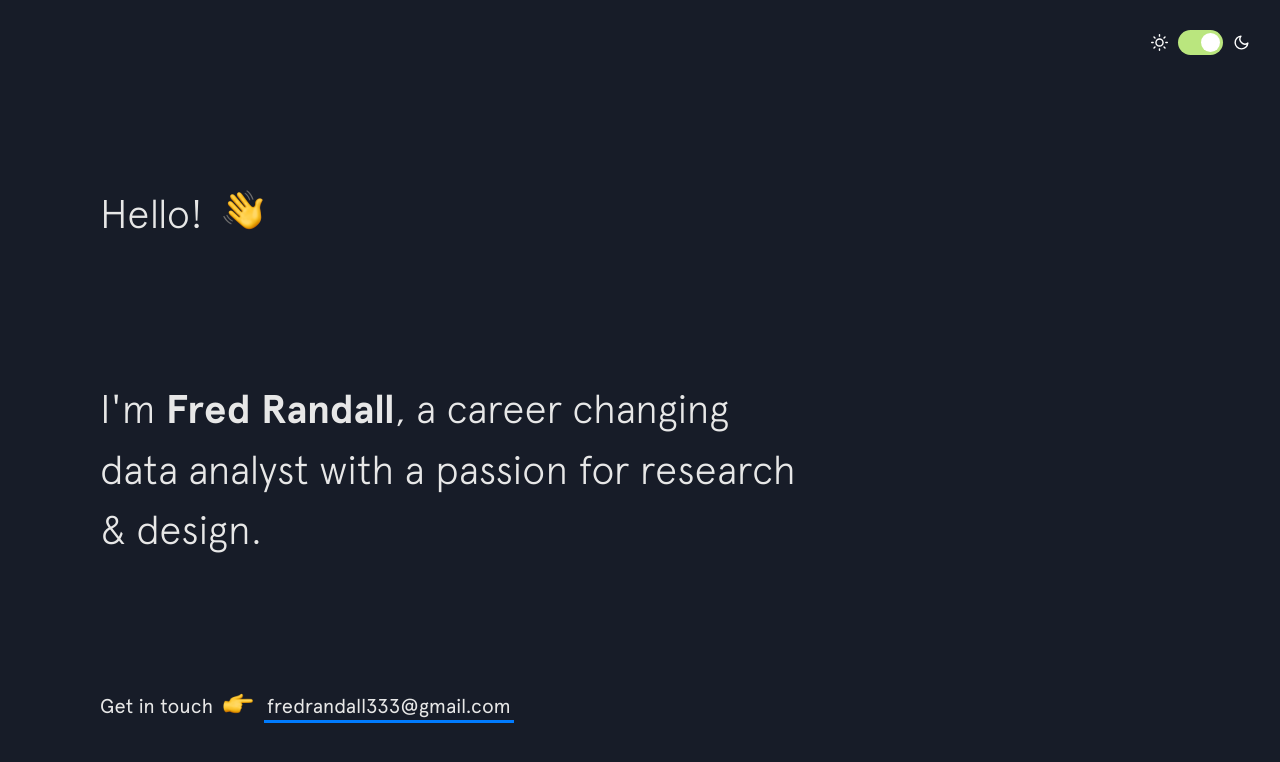
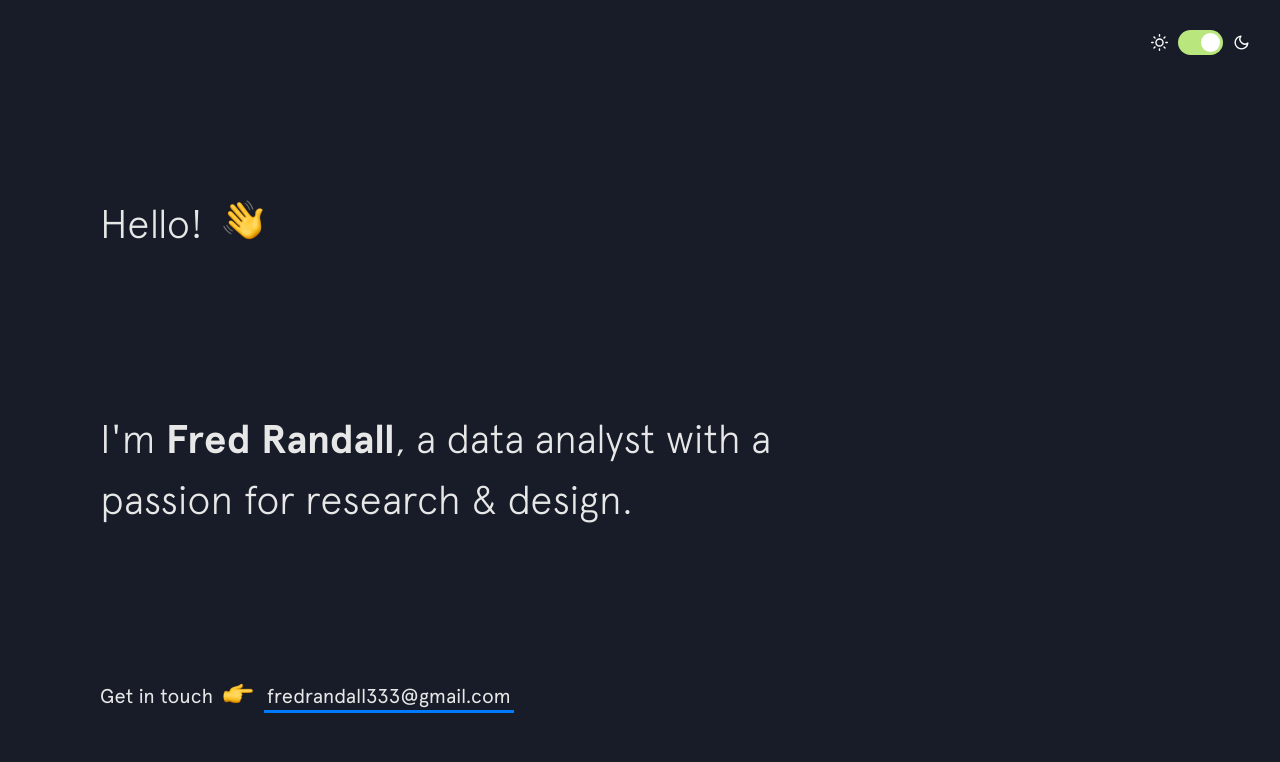
Before and after one commit to bchiang7/bchiang7.github.io, a Jekyll site: the page built from index.html, in a window 1280 px wide and 900 px high. Shown: the top 762 px of the window. Built offline with Jekyll 4.4.1, drawn with Linux system fonts in a browser that asks for light colours; nearby versions of some CDN libraries.

Commit message:
Update intro.html

```diff
--- a/_includes/intro.html
+++ b/_includes/intro.html
@@ -4,7 +4,7 @@
   </h1>
 
   <h2 class="intro__tagline">I'm
-    <span class="name">Fred Randall</span>, a career changing data analyst with a passion for research &amp; design.
+    <span class="name">Fred Randall</span>, a data analyst with a passion for research &amp; design.
   </h2>
 
   <h3 class="intro__contact">
```
